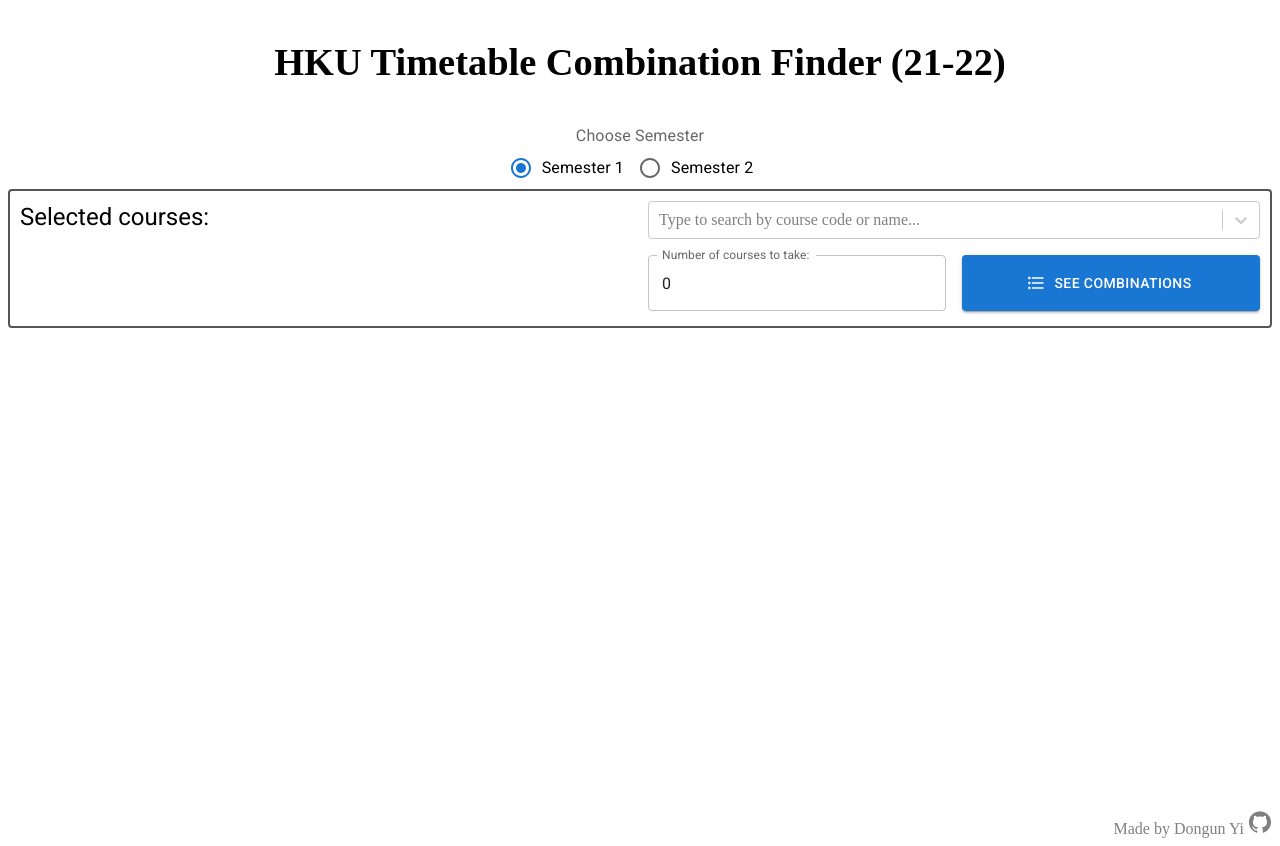
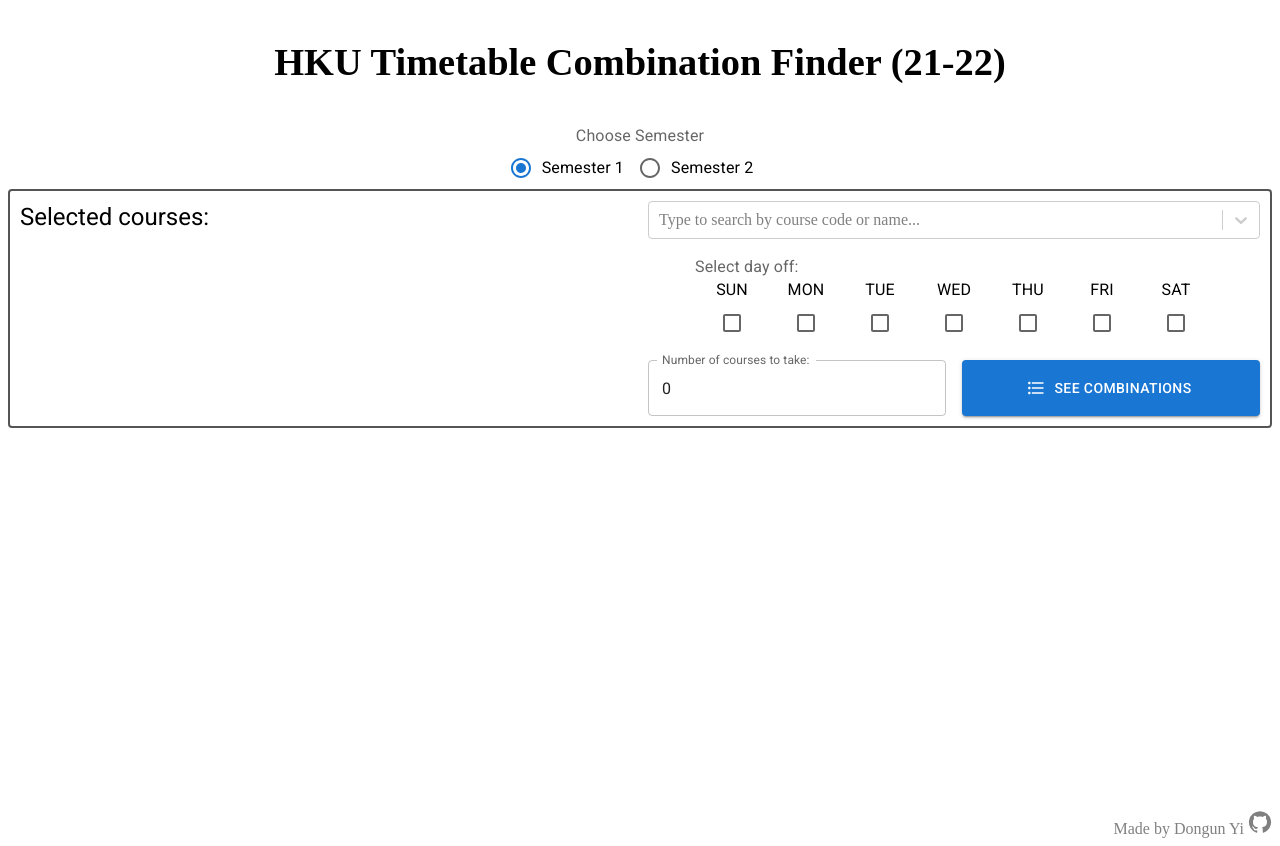
Before and after one commit to olwooz/hku-timetable-combination-finder, a React (Create React App) app: page / in a window 1280 px wide. Built offline with nearby package versions, Linux system fonts and the light colour scheme.

Commit message:
Added set day off feature

```diff
--- a/src/components/CourseSelectArea.js
+++ b/src/components/CourseSelectArea.js
@@ -3,10 +3,10 @@
 import SemesterController from "../components/SemesterController";
 import CourseSearchBar from "../components/CourseSearchBar";
 import SelectedCoursesList from "../components/SelectedCoursesList";
-import SeeCombinationsButton from "../components/SeeCombinationsButton";
+import SeeCombinations from "./SeeCombinations";
 
 
-function CourseSelectArea({semester, handleSemesterChange, selectedCourses, handleDelete, inputCheck, courses, handleInputChange, handleAdd, numCourse, setNumCourse, handleMakeComb}){
+function CourseSelectArea({semester, handleSemesterChange, selectedCourses, handleDelete, inputCheck, courses, handleInputChange, handleAdd, numCourse, setNumCourse, handleMakeComb, handleDayOffCheck}){
     return(
         <div>
         <SemesterController semester={semester} handleSemesterChange={handleSemesterChange}/>
@@ -21,7 +21,7 @@
                         <CourseSearchBar inputCheck={inputCheck} semester={semester} courses={courses} handleInputChange={handleInputChange} handleAdd={handleAdd} />
                     </Grid>
                     <Grid item xs={12}>
-                        <SeeCombinationsButton selectedCourses={selectedCourses} numCourse={numCourse} setNumCourse={setNumCourse} handleMakeComb={handleMakeComb}/>
+                        <SeeCombinations selectedCourses={selectedCourses} numCourse={numCourse} setNumCourse={setNumCourse} handleMakeComb={handleMakeComb} handleDayOffCheck={handleDayOffCheck}/>
                     </Grid>
                 </Grid>
             </Grid>
--- /dev/null
+++ b/src/components/SeeCombinations.js
@@ -0,0 +1,106 @@
+import Grid from '@mui/material/Grid';
+
+import Button from '@mui/material/Button';
+import FormatListBulletedIcon from '@mui/icons-material/FormatListBulleted';
+
+import TextField from '@mui/material/TextField';
+
+import Checkbox from '@mui/material/Checkbox';
+import FormGroup from '@mui/material/FormGroup';
+import FormControlLabel from '@mui/material/FormControlLabel';
+import FormControl from '@mui/material/FormControl';
+import FormLabel from '@mui/material/FormLabel';
+
+function SeeCombinations({selectedCourses, numCourse, setNumCourse, handleMakeComb, handleDayOffCheck}){
+    return(
+        <Grid container justifyContent="space-between" spacing={2}>
+            <Grid className="dayoff-wrapper" item xs={12}>
+                <FormControl component="fieldset">
+                    <FormLabel className="dayoff-legend" component="legend">Select day off:</FormLabel>
+                    <FormGroup aria-label="dayoff" row>
+                        <FormControlLabel
+                            className="dayoff-checkbox"
+                            value="SUN"
+                            control={<Checkbox />}
+                            label="SUN"
+                            labelPlacement="top"
+                            onChange={handleDayOffCheck}
+                        />
+                        <FormControlLabel
+                            className="dayoff-checkbox"
+                            value="MON"
+                            control={<Checkbox />}
+                            label="MON"
+                            labelPlacement="top"
+                            onChange={handleDayOffCheck}
+                        />
+                        <FormControlLabel
+                            className="dayoff-checkbox"
+                            value="TUE"
+                            control={<Checkbox />}
+                            label="TUE"
+                            labelPlacement="top"
+                            onChange={handleDayOffCheck}
+                        />
+                        <FormControlLabel
+                            className="dayoff-checkbox"
+                            value="WED"
+                            control={<Checkbox />}
+                            label="WED"
+                            labelPlacement="top"
+                            onChange={handleDayOffCheck}
+                        />
+                        <FormControlLabel
+                            className="dayoff-checkbox"
+                            value="THU"
+                            control={<Checkbox />}
+                            label="THU"
+                            labelPlacement="top"
+                            onChange={handleDayOffCheck}
+                        />
+                        <FormControlLabel
+                            className="dayoff-checkbox"
+                            value="FRI"
+                            control={<Checkbox />}
+                            label="FRI"
+                            labelPlacement="top"
+                            onChange={handleDayOffCheck}
+                        />
+                        <FormControlLabel
+                            className="dayoff-checkbox"
+                            value="SAT"
+                            control={<Checkbox />}
+                            label="SAT"
+                            labelPlacement="top"
+                            onChange={handleDayOffCheck}
+                        />
+                    </FormGroup>
+                </FormControl>
+            </Grid>
+            <Grid item xs={6}>
+                <TextField
+                    label="Number of courses to take:"
+                    type="number"
+                    InputLabelProps={{
+                        shrink: true,
+                    }}
+                    InputProps={{
+                        inputProps: {
+                            min: "1",
+                            max: selectedCourses.length > 6 ? 6 : selectedCourses.length
+                        }
+                    }}
+                    variant="outlined"
+                    value={numCourse}
+                    onChange={(e)=>setNumCourse(e.target.value)}
+                    fullWidth
+                />
+            </Grid>
+            <Grid style={{ display: "flex" }} item xs={6}>
+                <Button fullWidth variant="contained" onClick={handleMakeComb} startIcon={<FormatListBulletedIcon />}>See Combinations</Button>
+            </Grid>
+        </Grid>
+    );
+}
+
+export default SeeCombinations;
--- a/src/components/SeeCombinationsButton.js
+++ /dev/null
@@ -1,37 +0,0 @@
-import Grid from '@mui/material/Grid';
-
-import Button from '@mui/material/Button';
-import FormatListBulletedIcon from '@mui/icons-material/FormatListBulleted';
-
-import TextField from '@mui/material/TextField';
-
-function SeeCombinationsButton({selectedCourses, numCourse, setNumCourse, handleMakeComb}){
-    return(
-        <Grid container justifyContent="space-between" spacing={2}>
-            <Grid item xs={6}>
-            <TextField
-                label="Number of courses to take:"
-                type="number"
-                InputLabelProps={{
-                    shrink: true,
-                }}
-                InputProps={{
-                    inputProps: {
-                        min: "1",
-                        max: selectedCourses.length > 6 ? 6 : selectedCourses.length
-                    }
-                }}
-                variant="outlined"
-                value={numCourse}
-                onChange={(e)=>setNumCourse(e.target.value)}
-                fullWidth
-            />
-            </Grid>
-            <Grid style={{ display: "flex" }} item xs={6}>
-                <Button fullWidth variant="contained" onClick={handleMakeComb} startIcon={<FormatListBulletedIcon />}>See Combinations</Button>
-            </Grid>
-        </Grid>
-    );
-}
-
-export default SeeCombinationsButton;
--- a/src/routes/Timetable.js
+++ b/src/routes/Timetable.js
@@ -9,13 +9,12 @@
 import CourseSelectArea from "../components/CourseSelectArea";
 import Footer from "../components/Footer";
 
-// check if two courses have overlapping time
-function compareTime(c1, c2) {
-    for (var i = 0; i < c1["day"].length; i++) {
-        for (var j = 0; j < c2["day"].length; j++) {
-            if (c1["day"][i] == c2["day"][j]) {
-                if (c1["stime"][i] < c2["etime"][j] && c1["stime"][i] >= c2["stime"][j] ||
-                    c2["stime"][j] < c1["etime"][i] && c2["stime"][j] >= c1["stime"][i]) {
+// check if courses have day off
+function checkDayOff(courses, dayOff) {
+    for (var i = 0; i < courses.length; i++) {
+        for (var j = 0; j < courses[i]["day"].length; j++) {
+            for (var k = 0; k < dayOff.length; k++){
+                if (dayOff[k] === courses[i]["day"][j]) {
                     return false;
                 }
             }
@@ -33,6 +32,21 @@
             }
             if (!compareTime(courses[i], courses[j])) {
                 return false;
+            }
+        }
+    }
+    return true;
+}
+
+// check if two courses have overlapping time
+function compareTime(c1, c2) {
+    for (var i = 0; i < c1["day"].length; i++) {
+        for (var j = 0; j < c2["day"].length; j++) {
+            if (c1["day"][i] == c2["day"][j]) {
+                if (c1["stime"][i] < c2["etime"][j] && c1["stime"][i] >= c2["stime"][j] ||
+                    c2["stime"][j] < c1["etime"][i] && c2["stime"][j] >= c1["stime"][i]) {
+                    return false;
+                }
             }
         }
     }
@@ -84,6 +98,7 @@
     const [selectedCourses, setSelectedCourses] = useState([]);
     const [selectedSubclasses, setSelectedSubclasses] = useState([]);
     const [numCourse, setNumCourse] = useState("1");
+    const [dayOff, setDayOff] = useState([]);
 
     const [result, setResult] = useState([]);
     const [selectedComb, setSelectedComb] = useState([]);
@@ -150,9 +165,21 @@
         setShowTable(false);
         setSelectedComb([])
         var comb = k_combinations(selectedSubclasses, numCourse);
-        comb = comb.filter(c => isValidCombination(c));
+        comb = comb.filter(c => isValidCombination(c, dayOff));
+        if (dayOff.length > 0) {
+            comb = comb.filter(c => checkDayOff(c, dayOff));
+        }
         setResult(comb);
         setShowComb(true);
+    }
+
+    const handleDayOffCheck = (e) => {
+        if (e.target.checked) {
+            setDayOff(d => [...d, e.target.value]);
+        }
+        else {
+            setDayOff(d => d.filter(dayOff => dayOff != e.target.value));
+        }
     }
 
     const displayTable = (idx) => {
@@ -189,6 +216,7 @@
                 handleDelete={handleDelete}
                 setNumCourse={setNumCourse}
                 handleMakeComb={handleMakeComb}
+                handleDayOffCheck={handleDayOffCheck}
             />
             {showComb ?
                 <CombinationList result={result} displayTable={displayTable}/>
--- a/src/styles/styles.scss
+++ b/src/styles/styles.scss
@@ -62,6 +62,27 @@
 .semester-controller {
     text-align: center;
     margin: auto;
+}
+
+.dayoff-wrapper {
+    text-align: center;
+    .dayoff-legend {
+        text-align: left;
+    }
+    .dayoff-checkbox {
+        @media screen and (max-width: 1130px){
+            margin-left: 8px;
+            margin-right: 8px;
+        }
+        @media screen and (max-width: 900px){
+            margin-left: 24px;
+            margin-right: 24px;
+        }
+        @media screen and (max-width: 690px){
+            margin-left: 8px;
+            margin-right: 8px;
+        }
+    }
 }
 
 .timetable {
```
